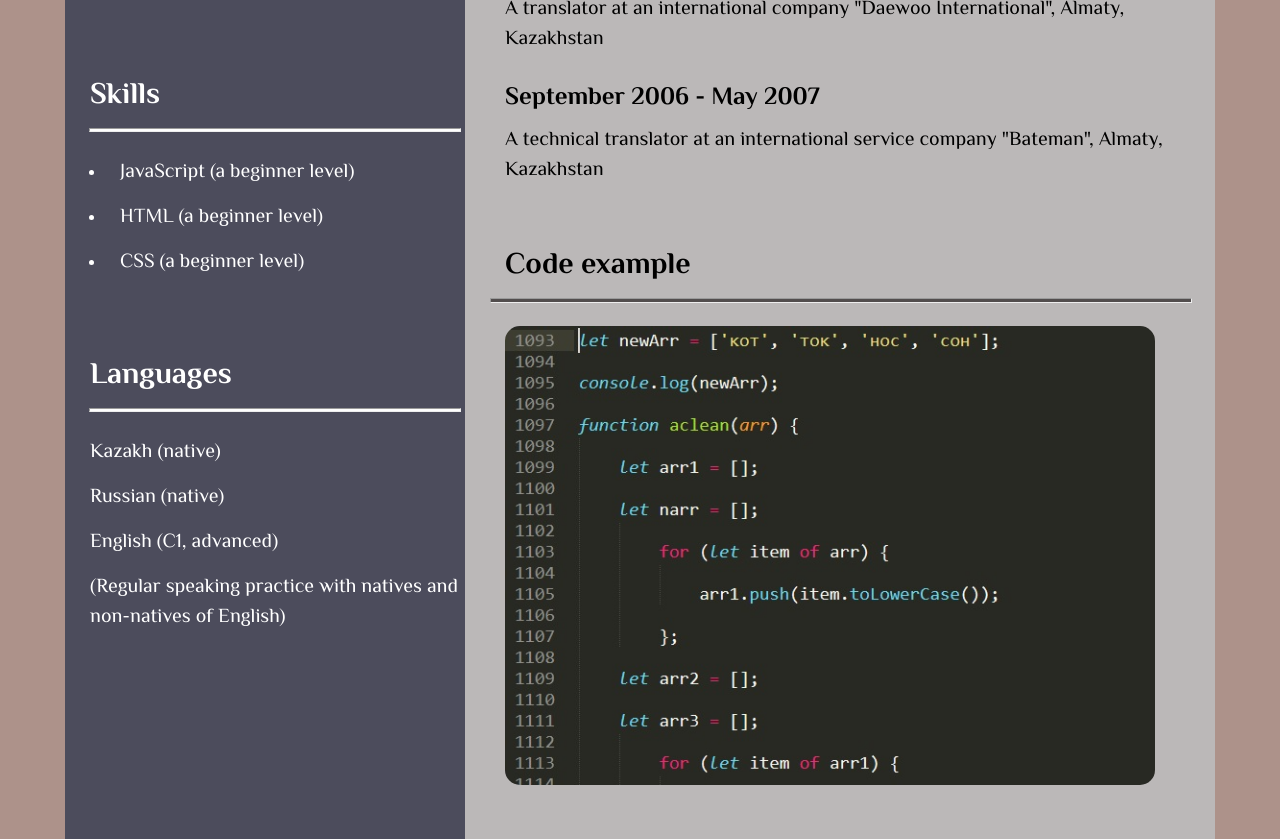
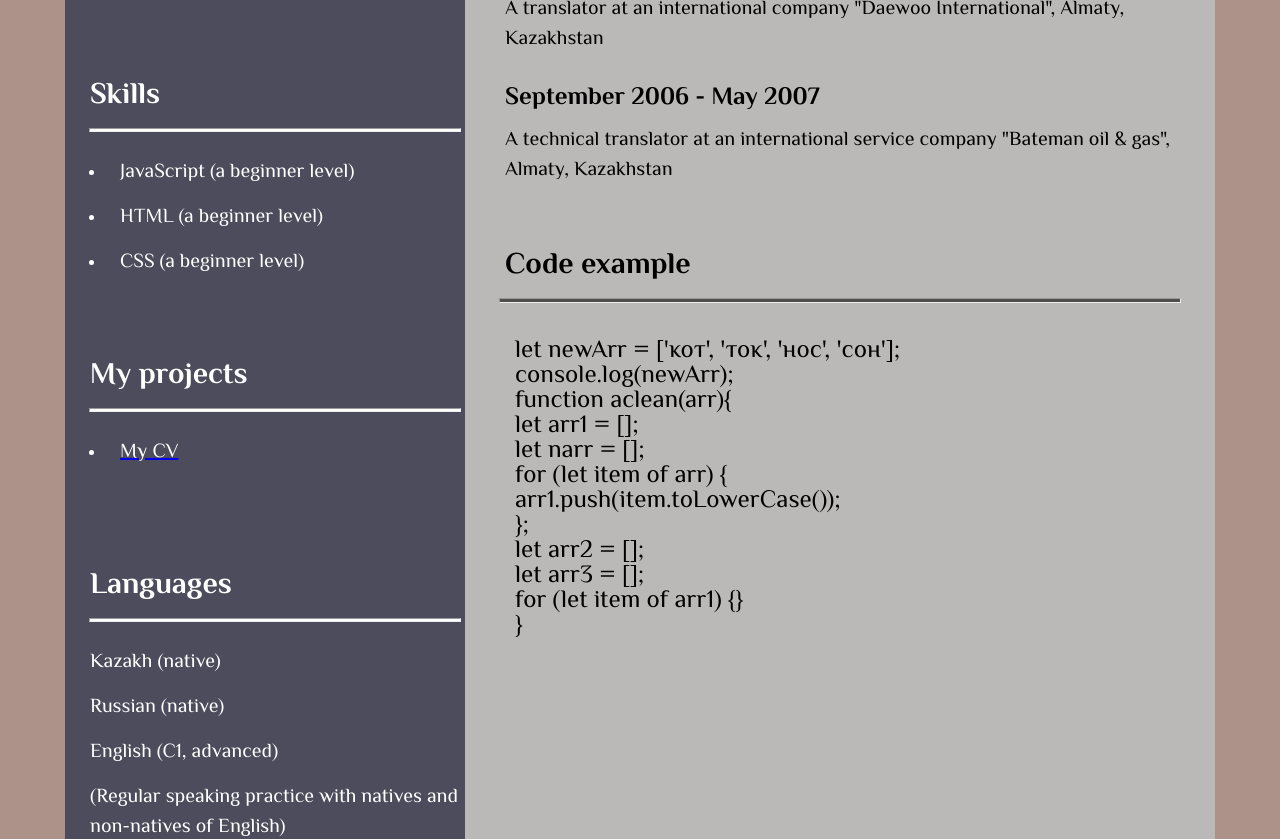
Before and after one commit to Nomade1984/rsschool-cv, a plain HTML site: page index.html in a window 1280 px wide. Shown: the part 1447-2286 px from the top of the page. Drawn offline with Linux system fonts and the light colour scheme; a web font is replaced by a local one.

Commit message:
feat: add updates to index.html

```diff
--- a/index.html
+++ b/index.html
@@ -55,6 +55,15 @@
 
 
                 </div>
+
+                <div class="projects">
+                    <h2><span>My projects</span></h2>
+                    <hr class="line">
+                    <ul class="colored">
+                        <li><a href="https://nomade1984.github.io/rsschool-cv/cv"><span>My CV</span></a></li>
+                    </ul>
+                </div>
+
 
                 <div class="languages">
                     <h2><span>Languages</span></h2>
@@ -114,14 +123,39 @@
                     <a>A translator at an international company "Daewoo International", Almaty, Kazakhstan</a>
                     <br>
                     <h3>September 2006 - May 2007</h3>
-                    <a>A technical translator at an international service company "Bateman", Almaty, Kazakhstan</a>
+                    <a>A technical translator at an international service company "Bateman oil & gas", Almaty, Kazakhstan</a>
 
                 </div>
 
-                <div class="code">
+                <div class="code-example">
                     <h2>Code example</h2>
                     <hr class="line1">
-                    <img src="code.jpg" alt="code example" class="code-example"/>
+                    <code class="code1">
+                        let newArr = ['кот', 'ток', 'нос', 'сон'];
+                        <br>
+                        console.log(newArr);
+                        <br>
+                        function aclean(arr){
+                        <br>
+                        let arr1 = [];
+                        <br>
+                        let narr = [];
+                        <br>
+                        for (let item of arr) {
+                        <br>
+                        arr1.push(item.toLowerCase());
+                        <br>
+                        };
+                        <br>
+                        let arr2 = [];
+                        <br>
+                        let arr3 = [];
+                        <br>
+                        for (let item of arr1) {}
+                        <br>
+                        }
+                        <br>
+                    </code>
 
                 </div>
 
--- a/style.css
+++ b/style.css
@@ -43,7 +43,7 @@ h4 {
 }
 
 .line1 {
-    width: 700px;
+    width: 680px;
     height: 3px;
     background: rgb(82, 77, 77);
     margin-top: 20px;
@@ -73,6 +73,15 @@ ul {
 
 .colored1 li::marker {
     color: rgb(187, 184, 184);
+}
+
+.code1 {
+    font-size: 25px;
+    width: 600px;
+    min-height: 250px;
+    background: rgb(187, 184, 184);
+    padding: 25px;
+    display: inline-block;
 }
 
 .container {
@@ -152,9 +161,17 @@ ul {
     background: rgb(76, 76, 92);
 }
 
+.projects {
+    width: 400px;
+    min-height: 200px;
+    padding-left: 10px;
+    padding-top: 10px;
+    background: rgb(76, 76, 92);
+}
+
 .languages {
     width: 400px;
-    min-height: 500px;
+    min-height: 400px;
     padding-left: 10px;
     padding-top: 10px;
     background: rgb(76, 76, 92);
@@ -180,7 +197,7 @@ ul {
     padding: 25px;
 }
 
-.code {
+.code-example {
     width: 700px;
     min-height: 250px;
     background: rgb(187, 184, 184);
@@ -191,12 +208,6 @@ ul {
     width: 350px;
     border-radius: 50%;
     border: 3px solid white;
-}
-
-.code-example {
-    width: 650px;
-    padding: 15px;
-    border-radius: 30px;
 }
 
 .github {
```
